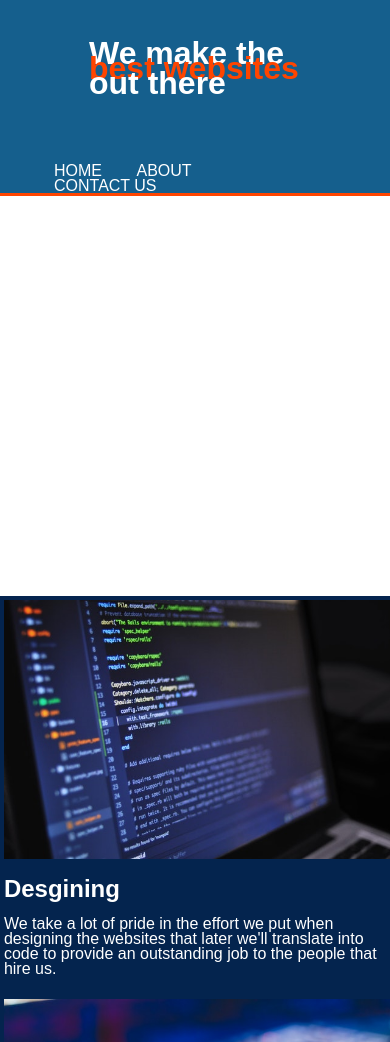
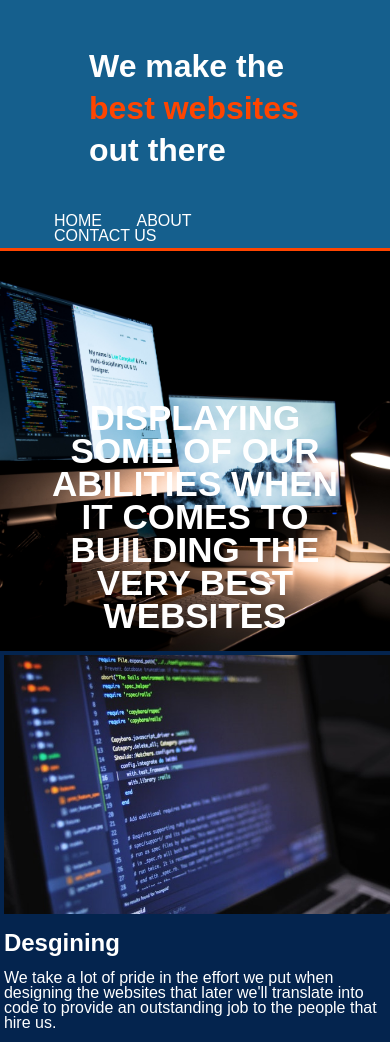
Before and after one commit to fontoful/techweb, a website built with Parcel: page index.html in a window 390 px wide. Shown: the top 1042 px of the page. Built offline with nearby package versions, Linux system fonts and the light colour scheme; files whose address does not match are found by name.

Commit message:
media query

```diff
--- a/src/styles.css
+++ b/src/styles.css
@@ -39,8 +39,9 @@ header #branding {
 
 header nav {
   float: right;
-  margin-top: 50px;
+  margin-top: 20px;
   margin-right: 60px;
+  margin-bottom: 5px;
 }
 
 header a {
@@ -59,6 +60,10 @@ header a:hover {
   color: orangered;
 }
 
+h1 {
+  line-height: 1.3em;
+}
+
 /*  Styling the showecase */
 
 #showcase h1 {
@@ -71,7 +76,7 @@ header a:hover {
 }
 
 #showcase {
-  background-image: url("src/images/image1.jpg");
+  background-image: url("./images/image1.jpg");
   height: 400px;
   background-repeat: no-repeat;
   background-position: 50% 50%;
@@ -93,6 +98,11 @@ header a:hover {
 @media only screen and (min-width: 600px) {
   #boxes .box {
     width: 30%;
+  }
+
+  header nav {
+    margin-top: 50px;
+    margin-right: 60px;
   }
 }
 
```
